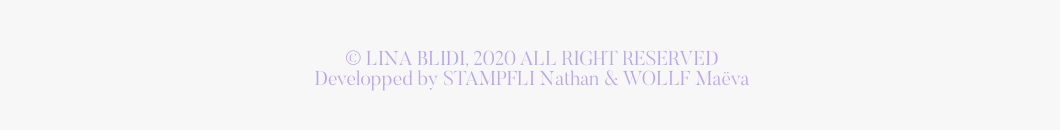
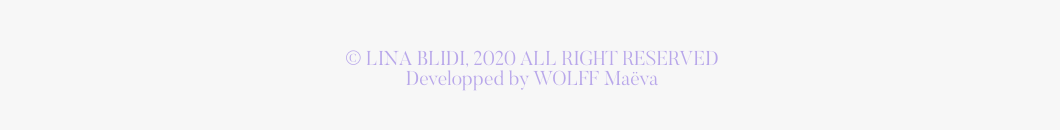
Before and after one commit to MaevaWolff/LinaBLIDI-portfolio, a React (Create React App) app: page / in a window 1280 px wide. Shown: the part 4238-4368 px from the top of the page, without its empty margins (108-1168 px from the left). Built offline with nearby package versions, Linux system fonts and the light colour scheme.

Commit message:
refactor: change text in footer

```diff
--- a/src/components/Footer/Footer.component.jsx
+++ b/src/components/Footer/Footer.component.jsx
@@ -20,7 +20,7 @@ export default function Footer() {
   return (
     <Container>
       <p>© LINA BLIDI, 2020 ALL RIGHT RESERVED</p>
-      <p>Developped by STAMPFLI Nathan & WOLLF Maëva</p>
+      <p>Developped by WOLFF Maëva</p>
     </Container>
   );
 }
```
